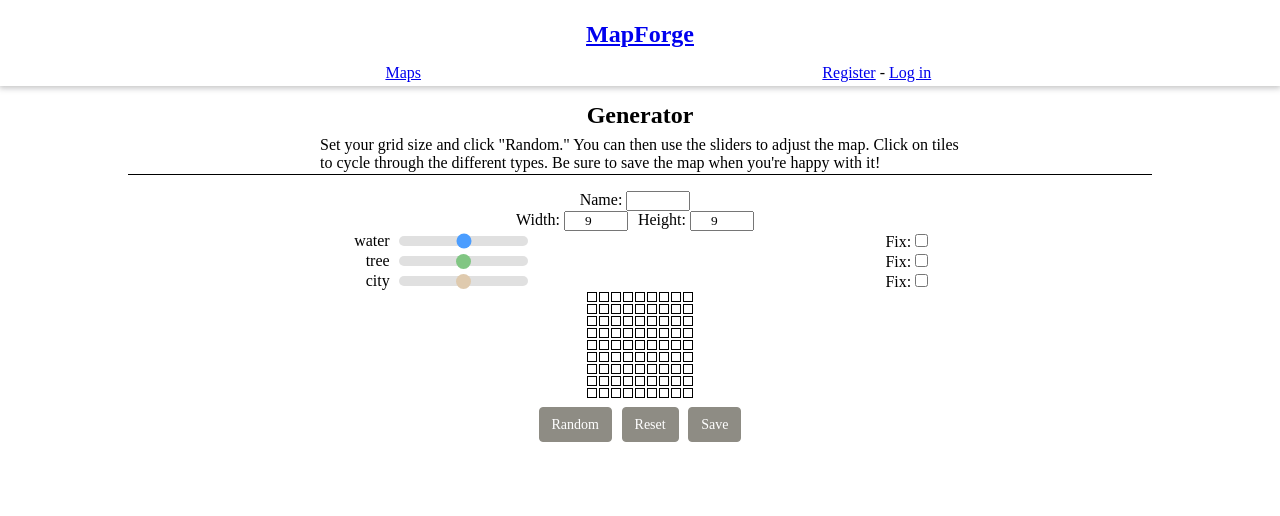
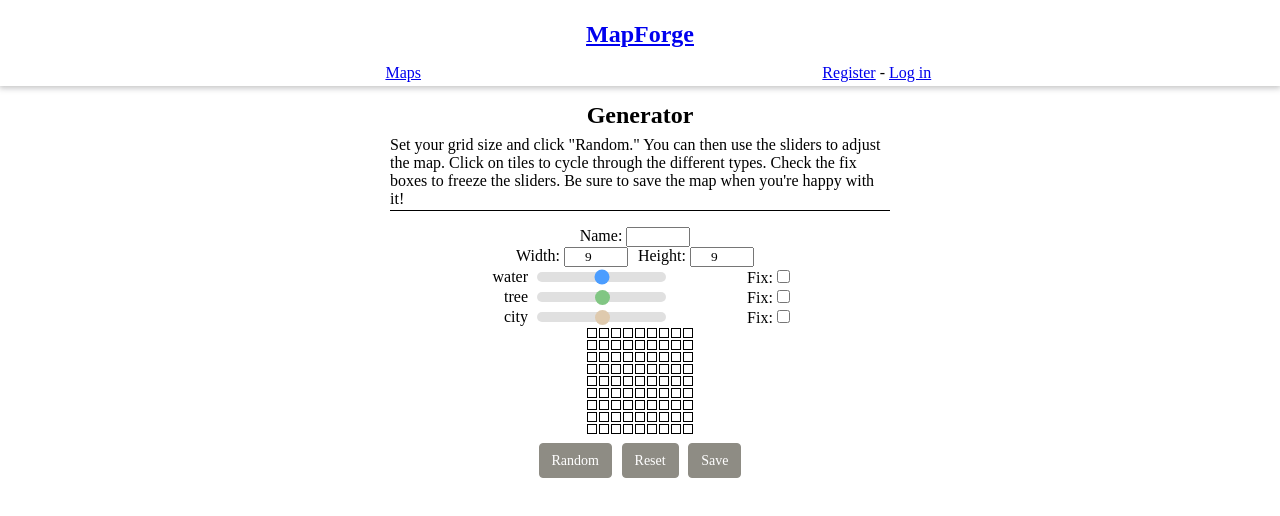
Before and after one commit to greynagle/mapforge, a React (Create React App) app: page /maps in a window 1280 px wide. Shown: the top 516 px of the page. Built offline with nearby package versions, Linux system fonts and the light colour scheme; a web font is replaced by a local one.

Commit message:
added some descriptions, gave the water slider the ability to generate new water cells if none are present, changed non-mobile stylings, moved mock login credentials

```diff
--- a/public/index.html
+++ b/public/index.html
@@ -24,7 +24,7 @@
       work correctly both with client-side routing and a non-root public URL.
       Learn how to configure a non-root public URL by running `npm run build`.
     -->
-    <title>React App</title>
+    <title>MapForge</title>
   </head>
   <body>
     <noscript>You need to enable JavaScript to run this app.</noscript>
--- a/src/components/LoginForm/LoginForm.js
+++ b/src/components/LoginForm/LoginForm.js
@@ -12,15 +12,15 @@ export default class LoginForm extends Component {
 
     handleSubmitJwtAuth = (ev) => {
         ev.preventDefault();
-		this.setState({ error: null });
-		const { user_name, password } = ev.target;
+        this.setState({ error: null });
+        const { user_name, password } = ev.target;
 
         AuthApiService.postLogin({
             user_name: user_name.value,
             password: password.value,
         })
             .then((res) => {
-				user_name.value = "";
+                user_name.value = "";
                 password.value = "";
                 TokenService.saveAuthToken(res.authToken);
                 this.props.onLoginSuccess();
@@ -43,7 +43,7 @@ export default class LoginForm extends Component {
                         required
                         name="user_name"
                         id="LoginForm__user_name"
-						autoComplete='off'
+                        autoComplete="off"
                     ></Input>
                 </div>
                 <div className="password">
@@ -58,6 +58,13 @@ export default class LoginForm extends Component {
                 <button type="submit" className="btn btn-secondary">
                     Login
                 </button>
+                <br />
+                <br />
+                Sample login
+                <br />
+                Username: naglegrey
+                <br />
+                Password: Passw0rd!
             </form>
         );
     }
--- a/src/components/Utils/Utils.css
+++ b/src/components/Utils/Utils.css
@@ -53,6 +53,6 @@
     .Textarea {
         margin-left: auto;
 		margin-right: auto;
-		width: 70% ;
+		width: 500px ;
     }
 }
--- a/src/components/app/App.css
+++ b/src/components/app/App.css
@@ -142,15 +142,15 @@ td {
 
 li.account-link {
     display: flex;
-	justify-content: space-around;
-	align-items: center;
+    justify-content: space-around;
+    align-items: center;
     border: 1px solid black;
     border-radius: 0.25rem;
-	height:40px;
-	margin-bottom:1rem;
+    height: 40px;
+    margin-bottom: 1rem;
 }
-li.account-link>a{
-	width:50px;
+li.account-link > a {
+    width: 50px;
 }
 
 li.account-link > button.btn {
@@ -356,6 +356,14 @@ li.account-link > button.btn {
         padding-right: 20vw;
     }
 
+    div.sliderSet {
+        width:450px;
+		margin-left:auto;
+		margin-right:auto;
+		display: flex;
+        justify-content: space-evenly;
+    }
+
     span.sliderBox {
         display: flex;
         justify-content: space-evenly;
@@ -368,18 +376,24 @@ li.account-link > button.btn {
         padding-right: 15vw;
     }
 
+	.Input{
+		width:400px;
+	}
+
     div.nav_link > ul {
         padding-left: 20vw;
         padding-right: 20vw;
     }
 
     p.landing {
+        width: 700px;
+        margin-left: auto;
+        margin-right: auto;
         padding-top: 5vh;
     }
 
     p.info {
-        padding-left: 15vw;
-        padding-right: 15vw;
+		width:500px;
     }
 }
 
--- a/src/components/app/helpers/slider-functions.js
+++ b/src/components/app/helpers/slider-functions.js
@@ -7,6 +7,10 @@ function riverRand(height, width, mapArr, direction) {
     while (mapArr.indexOf("w", i) !== -1) {
         waterIndices.push(mapArr.indexOf("w", i));
         i = mapArr.indexOf("w", i) + 1;
+    }
+
+	if (waterIndices.length === 0) {
+        waterIndices = [Math.floor(Math.random() * mapArr.length)];
     }
 
     let blankIndices = [];
@@ -182,6 +186,7 @@ function cityRand(height, width, mapArr, direction) {
         [i + 1, i - 1, i + width, i - width].forEach((test) => {
             if (
                 mapArr[test] !== "c" &&
+                mapArr[test] !== "w" &&
                 blankIndices.indexOf(test) === -1 &&
                 test < height * width &&
                 test >= 0
--- a/src/components/landing/landing.js
+++ b/src/components/landing/landing.js
@@ -11,14 +11,6 @@ export default class Landing extends React.Component {
                 time developing stories. Select "Map" above and start building.
                 If you are a first-time visitor, be sure to register an account
                 so you can save your creations.
-                <br />
-				__________________________________________________
-                <br />
-				Sample login
-                <br />
-				Username: naglegrey
-                <br />
-				Password: Passw0rd!
             </p>
         );
     }
--- a/src/components/maps/map-landing.js
+++ b/src/components/maps/map-landing.js
@@ -15,8 +15,8 @@ export default class Maps extends Component {
                 <p className="info">
                     Set your grid size and click "Random." You can then use the
                     sliders to adjust the map. Click on tiles to cycle through
-                    the different types. Be sure to save the map when you're
-                    happy with it!
+                    the different types. Check the fix boxes to freeze the
+                    sliders. Be sure to save the map when you're happy with it!
                 </p>
                 <MapGrid />
             </div>
```
Also changed, not shown: 1 other file (tests, documents, lock files or other folders).
